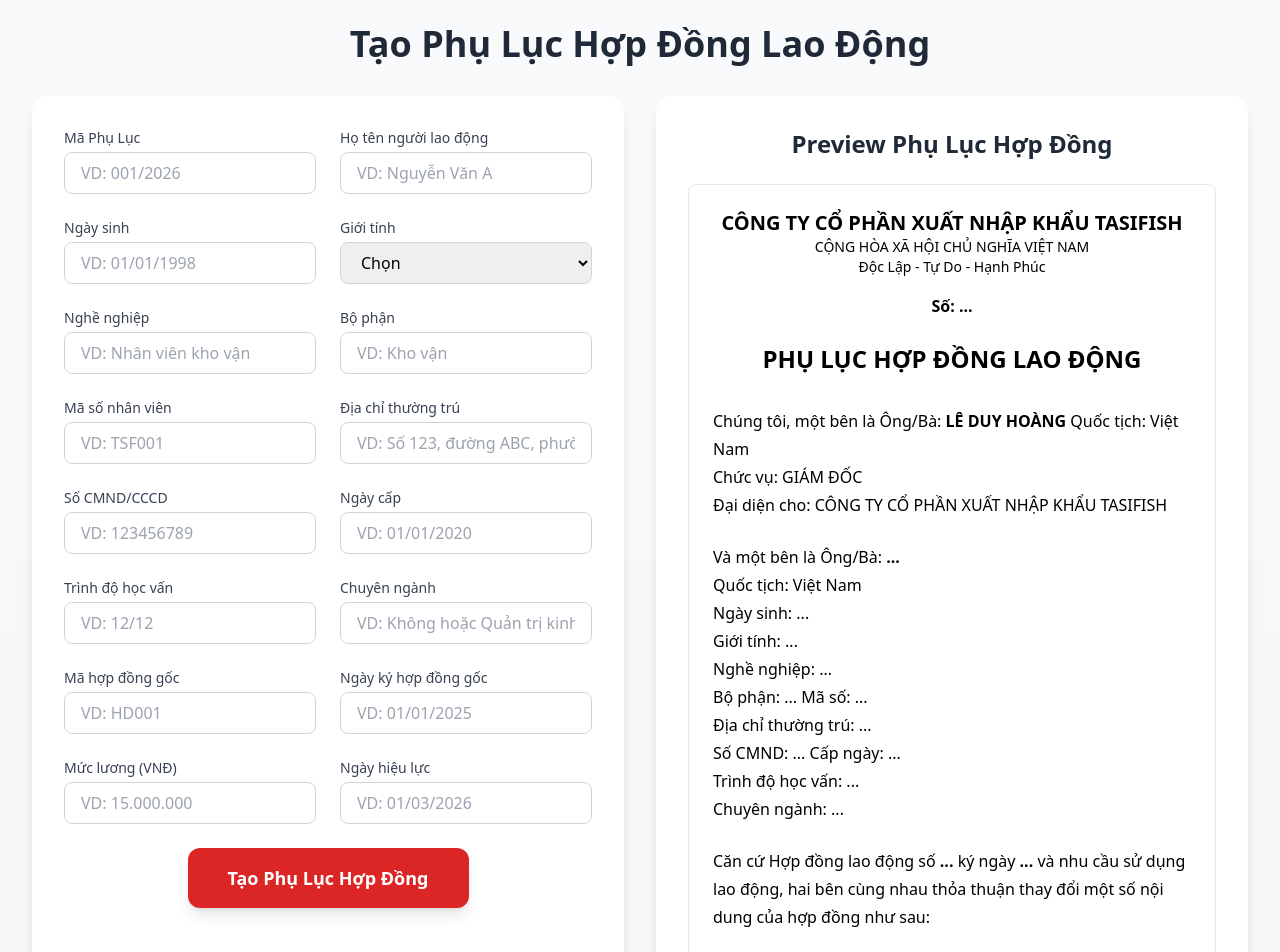
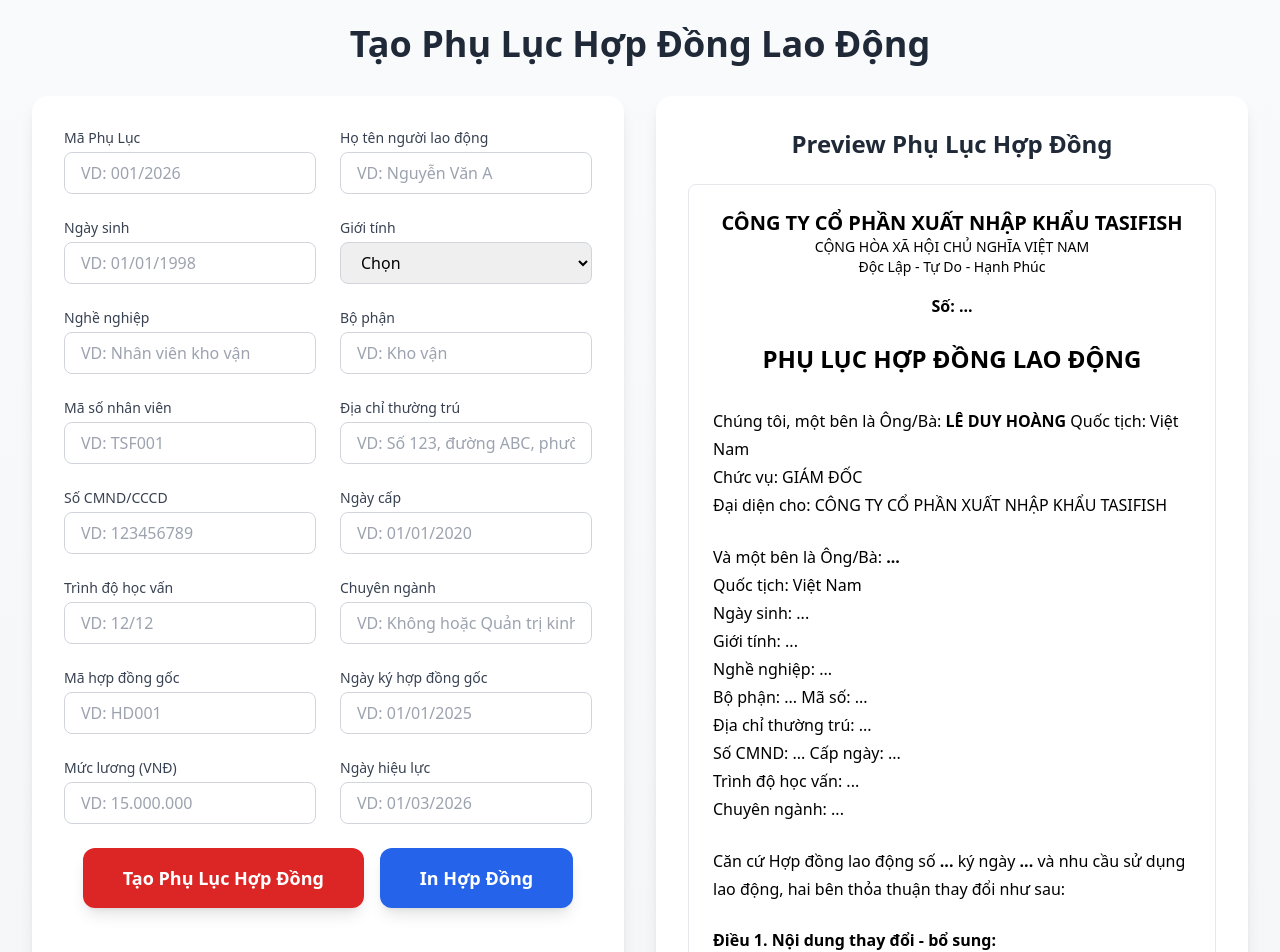
Before and after one commit to thvnn116/document-generator, a Next.js app: page / in a window 1280 px wide. Shown: the top 952 px of the page. Built offline with nearby package versions, Linux system fonts and the light colour scheme.

Commit message:
Update index.js

```diff
--- a/pages/index.js
+++ b/pages/index.js
@@ -78,19 +78,22 @@
     }
   };
 
+  const handlePrint = () => {
+    window.print();
+  };
+
   return (
-    <div className="min-h-screen bg-gradient-to-b from-gray-50 to-gray-100 py-6 px-4 sm:px-6 lg:px-8">
-      <div className="max-w-7xl mx-auto">
-        <h1 className="text-3xl md:text-4xl font-bold text-center text-gray-800 mb-8">
+    <div className="min-h-screen bg-gradient-to-b from-gray-50 to-gray-100 py-6 px-4 sm:px-6 lg:px-8 print:bg-white print:p-0">
+      <div className="max-w-7xl mx-auto print:max-w-full print:m-0">
+        <h1 className="text-3xl md:text-4xl font-bold text-center text-gray-800 mb-8 print:hidden">
           Tạo Phụ Lục Hợp Đồng Lao Động
         </h1>
 
-        <div className="grid grid-cols-1 lg:grid-cols-2 gap-8">
-          {/* Cột trái: Form nhập liệu */}
-          <div className="bg-white rounded-2xl shadow-lg p-6 md:p-8">
+        <div className="grid grid-cols-1 lg:grid-cols-2 gap-8 print:grid-cols-1 print:gap-0">
+          {/* Form nhập liệu - ẩn khi in */}
+          <div className="bg-white rounded-2xl shadow-lg p-6 md:p-8 print:hidden">
             <form onSubmit={handleSubmit(onSubmit)} className="space-y-6">
               <div className="grid grid-cols-1 md:grid-cols-2 gap-6">
-
                 <div>
                   <label className="block text-sm font-medium text-gray-700 mb-1">Mã Phụ Lục</label>
                   <input {...register('MS_HDLD')} placeholder="VD: 001/2026" className="w-full px-4 py-2 border border-gray-300 rounded-lg focus:ring-2 focus:ring-red-500 focus:border-red-500 outline-none transition" />
@@ -192,22 +195,32 @@
                 </div>
               </div>
 
-              <div className="text-center mt-10">
+              <div className="flex flex-col md:flex-row gap-4 justify-center mt-10">
                 <button
                   type="submit"
                   className="w-full md:w-auto px-10 py-4 bg-red-600 text-white font-bold text-lg rounded-xl shadow-lg hover:bg-red-700 focus:outline-none focus:ring-4 focus:ring-red-300 transition"
                 >
                   Tạo Phụ Lục Hợp Đồng
                 </button>
+
+                <button
+                  type="button"
+                  onClick={() => window.print()}
+                  className="w-full md:w-auto px-10 py-4 bg-blue-600 text-white font-bold text-lg rounded-xl shadow-lg hover:bg-blue-700 focus:outline-none focus:ring-4 focus:ring-blue-300 transition"
+                >
+                  In Hợp Đồng
+                </button>
               </div>
             </form>
           </div>
 
-          {/* Cột phải: Realtime Preview */}
-          <div className="bg-white rounded-2xl shadow-lg p-6 md:p-8">
-            <h2 className="text-2xl font-bold text-gray-800 mb-6 text-center">Preview Phụ Lục Hợp Đồng</h2>
-            <div className="prose prose-sm md:prose-base max-w-none border border-gray-200 rounded-lg p-6 bg-white min-h-[800px] overflow-auto leading-relaxed">
-              <div className="text-center mb-8">
+          {/* Preview realtime */}
+          <div className="bg-white rounded-2xl shadow-lg p-6 md:p-8 print:shadow-none print:p-0 print:rounded-none">
+            <h2 className="text-2xl font-bold text-gray-800 mb-6 text-center print:hidden">
+              Preview Phụ Lục Hợp Đồng
+            </h2>
+            <div className="prose prose-sm md:prose-base max-w-none border border-gray-200 rounded-lg p-6 bg-white min-h-[800px] overflow-auto leading-relaxed print:border-none print:p-0 print:min-h-0 print:overflow-visible">
+              <div className="text-center mb-8 print:mb-4">
                 <h3 className="text-xl font-bold uppercase">CÔNG TY CỔ PHẦN XUẤT NHẬP KHẨU TASIFISH</h3>
                 <p className="text-sm">CỘNG HÒA XÃ HỘI CHỦ NGHĨA VIỆT NAM</p>
                 <p className="text-sm">Độc Lập - Tự Do - Hạnh Phúc</p>
@@ -235,7 +248,7 @@
               </p>
 
               <p className="mb-6 leading-7">
-                Căn cứ Hợp đồng lao động số <strong>{formData.MS_HD || '...'}</strong> ký ngày <strong>{formData.NGAY_KY_HD || '...'}</strong> và nhu cầu sử dụng lao động, hai bên cùng nhau thỏa thuận thay đổi một số nội dung của hợp đồng như sau:
+                Căn cứ Hợp đồng lao động số <strong>{formData.MS_HD || '...'}</strong> ký ngày <strong>{formData.NGAY_KY_HD || '...'}</strong> và nhu cầu sử dụng lao động, hai bên thỏa thuận thay đổi như sau:
               </p>
 
               <p className="font-bold mb-2">Điều 1. Nội dung thay đổi - bổ sung:</p>
@@ -251,7 +264,7 @@
                 Phụ lục Hợp đồng lao động này là một phần không tách rời Hợp đồng lao động số {formData.MS_HD || '...'} và được làm thành 02 (hai) bản, các bản có giá trị pháp lý ngang nhau, mỗi bên giữ 01 (một) bản và có hiệu lực từ ngày <strong>{formData.NGAY_HL || '...'}</strong>.
               </p>
 
-              <div className="mt-16 flex justify-between text-center">
+              <div className="mt-16 flex justify-between text-center print:mt-12">
                 <div>
                   <p className="font-bold">NGƯỜI LAO ĐỘNG</p>
                   <p>(Ký tên)</p>
@@ -267,10 +280,24 @@
           </div>
         </div>
 
-        <p className="text-center mt-8 text-sm text-gray-500">
+        <p className="text-center mt-8 text-sm text-gray-500 print:hidden">
           Dữ liệu được bảo mật và chỉ dùng để tạo file hợp đồng. Không lưu trữ.
         </p>
       </div>
+
+      {/* CSS cho in ấn đẹp */}
+      <style jsx global>{`
+        @media print {
+          body { background: white !important; }
+          .print\\:hidden { display: none !important; }
+          .print\\:p-0 { padding: 0 !important; }
+          .print\\:shadow-none { box-shadow: none !important; }
+          .print\\:rounded-none { border-radius: 0 !important; }
+          .print\\:min-h-0 { min-height: auto !important; }
+          .print\\:overflow-visible { overflow: visible !important; }
+          .print\\:mt-12 { margin-top: 3rem !important; }
+        }
+      `}</style>
     </div>
   );
 }
```
